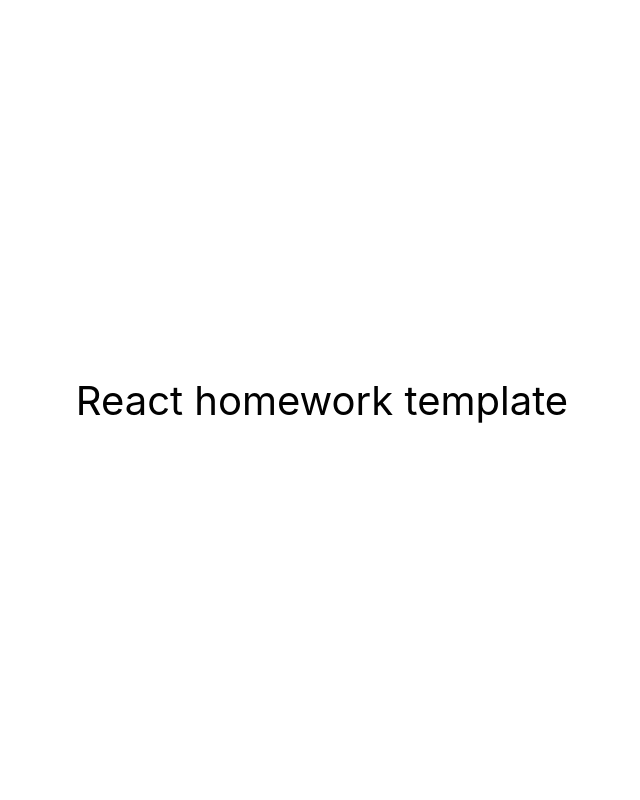
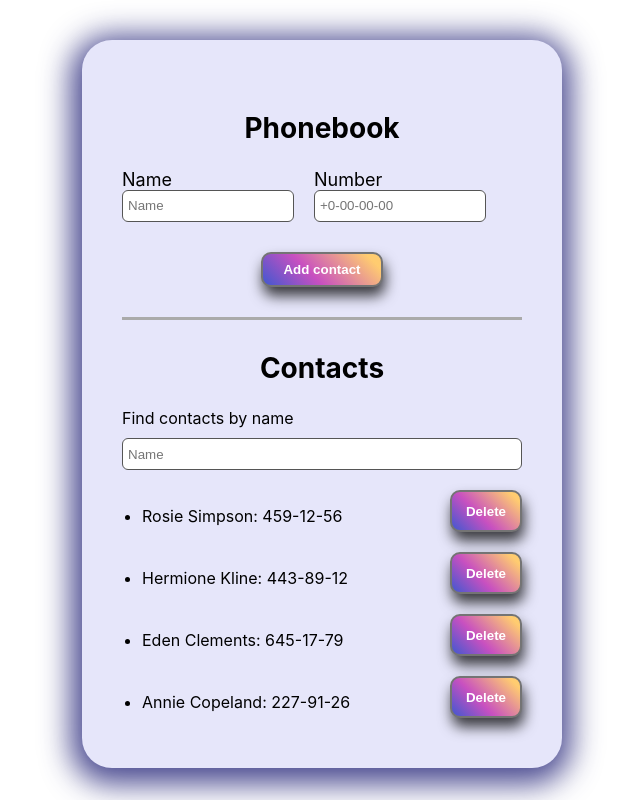
Before and after one commit to Tetiana892/goit-react-hw-04-phonebook, a React (Create React App) app: page / in a window 1280 px wide. Shown: the whole page, without its empty margins (318-958 px from the left). Built offline with nearby package versions, Linux system fonts and the light colour scheme.

Commit message:
summary files

```diff
--- a/src/components/App.jsx
+++ b/src/components/App.jsx
@@ -1,16 +1,104 @@
-export const App = () => {
-  return (
-    <div
-      style={{
-        height: '100vh',
-        display: 'flex',
-        justifyContent: 'center',
-        alignItems: 'center',
-        fontSize: 40,
-        color: '#010101'
-      }}
-    >
-      React homework template
-    </div>
-  );
-};
+import { Component } from 'react';
+import { nanoid } from 'nanoid';
+import { Container, Section, Title } from './App.styled';
+import ContactForm from './ContactForm/ContactForm';
+import ContactList from './ContactList/ContactList';
+import Filter from './Filter/Filter';
+
+class App extends Component {
+  state = {
+    contacts: [
+      { id: 'id-1', name: 'Rosie Simpson', number: '459-12-56' },
+      { id: 'id-2', name: 'Hermione Kline', number: '443-89-12' },
+      { id: 'id-3', name: 'Eden Clements', number: '645-17-79' },
+      { id: 'id-4', name: 'Annie Copeland', number: '227-91-26' },
+    ],
+    filter: '',
+    name: '',
+    number: '',
+  };
+
+  //Збереження в локал сторідж
+
+  componentDidUpdate( prevState) {
+    if (this.state.contacts !== prevState.contacts) {
+      localStorage.setItem('contactsLocalStorage', JSON.stringify(this.state.contacts));
+    }
+  }
+
+  componentDidMount() {
+    const contact = localStorage.getItem('contactsLocalStorage');
+    const parseContact = JSON.parse(contact);
+    if (parseContact) {
+      this.setState({ contacts: parseContact });
+    }
+  }
+
+
+  // Додає контакт у список
+
+  addContact = ({ name, number }) => {
+    const normalizedFind = name.toLowerCase();
+    const findName = this.state.contacts.find(
+      contact => contact.name.toLowerCase() === normalizedFind
+    );
+    if (findName) {
+      return alert(`${name} is already in contacts`);
+    }
+
+    const findNumber = this.state.contacts.find(
+      contact => contact.number === number
+    );
+    if (findNumber) {
+      return alert(`This phone number is already in use.`);
+    }
+
+    this.setState(({ contacts }) => ({
+      contacts: [{ name, number, id: nanoid() }, ...contacts],
+    }));
+  };
+
+  // видаляє контакт
+
+  deleteContact = contactId => {
+    this.setState(prev => ({
+      contacts: prev.contacts.filter(contact => contact.id !== contactId),
+    }));
+  };
+
+  handleFilter = e => {
+    this.setState({ filter: e.currentTarget.value });
+  };
+
+  // фільтрація по імені
+
+  filterList = () => {
+    const { filter, contacts } = this.state;
+    const normalValue = filter.toLowerCase().trim();
+    return contacts.filter(contact =>
+      contact.name.toLowerCase().includes(normalValue)
+    );
+  };
+
+  render() {
+    return (
+      <Container>
+        <Section title="Phonebook">
+          <Title>Phonebook</Title>
+          <ContactForm createUser={this.addContact} />
+        </Section>
+
+        <Section title="Contacts">
+          <Title>Contacts</Title>
+          <Filter value={this.filter} onChange={this.handleFilter} />
+          <ContactList
+            contacts={this.filterList()}
+            onDeleteContact={this.deleteContact}
+          />
+        </Section>
+      </Container>
+    );
+  }
+}
+
+export default App;
--- /dev/null
+++ b/src/components/App.styled.js
@@ -0,0 +1,26 @@
+import styled from '@emotion/styled';
+
+export const Container = styled.div`
+  width: 400px;
+  margin: 40px auto 0;
+  padding: 40px;
+
+  background-color: #e6e6fa;
+  box-shadow: -1px 6px 30px 10px rgba(29, 29, 116, 0.8);
+  -webkit-box-shadow: -1px 6px 30px 10px rgba(29, 29, 116, 0.8);
+  -moz-box-shadow: -1px 6px 30px 10px rgba(29, 29, 116, 0.8);
+  border-radius: 30px;
+`;
+
+export const Section = styled.section`
+  &:not(:last-child) {
+    margin-bottom: 15px;
+  }
+`;
+export const Title = styled.h2`
+  text-align: center;
+  margin-bottom: 15px;
+  font-size: 28px;
+  font-weight: bold;
+  line-height: 1.8;
+`;
--- /dev/null
+++ b/src/components/ContactForm/ContactForm.jsx
@@ -0,0 +1,87 @@
+import { useState } from 'react';
+import { nanoid } from 'nanoid';
+import PropTypes from 'prop-types';
+import {
+  FormContainer,
+  InputContainer,
+  LabelInput,
+  Input,
+  Button,
+} from './ContactForm.styled';
+
+function ContactForm() {
+  const [name, setName] = useState('');
+  const [number, setNumber] = useState('');
+
+  const nameInputId = nanoid();
+  const numberInputId = nanoid();
+
+  const handleInputChange = event => {
+    const { name, value } = event.currentTarget;
+    switch (name) {
+      case 'name':
+        setName(value);
+        break;
+      case 'number':
+        setNumber(value);
+        break;
+      default:
+        return;
+    }
+  };
+
+  const handleSubmit = event => {
+    event.preventDefault();
+    createUser({ name, number });
+    reset();
+  };
+
+  const reset = () => {
+    setName('');
+    setNumber('');
+  };
+
+  return (
+    <FormContainer onSubmit={handleSubmit}>
+      <InputContainer>
+        <LabelInput htmlFor={nameInputId}>
+          Name
+          <Input
+            type="text"
+            name="name"
+            pattern="^[a-zA-Zа-яА-Я]+(([' -][a-zA-Zа-яА-Я ])?[a-zA-Zа-яА-Я]*)*$"
+            title="Name may contain only letters, apostrophe, dash and spaces. For example Adrian, Jacob Mercer, Charles de Batz de Castelmore d'Artagnan"
+            required
+            value={name}
+            onChange={handleInputChange}
+            id={nameInputId}
+            placeholder="Name"
+          />
+        </LabelInput>
+
+        <LabelInput htmlFor={numberInputId}>
+          Number
+          <Input
+            type="tel"
+            name="number"
+            pattern="\+?\d{1,4}?[-.\s]?\(?\d{1,3}?\)?[-.\s]?\d{1,4}[-.\s]?\d{1,4}[-.\s]?\d{1,9}"
+            title="Phone number must be digits and can contain spaces, dashes, parentheses and can start with +"
+            required
+            value={number}
+            onChange={handleInputChange}
+            id={numberInputId}
+            placeholder="+0-00-00-00"
+          />
+        </LabelInput>
+      </InputContainer>
+
+      <Button type="submit">Add contact</Button>
+    </FormContainer>
+  );
+}
+
+ContactForm.propTypes = {
+  handleSubmit: PropTypes.func,
+};
+
+export default ContactForm;
--- /dev/null
+++ b/src/components/ContactForm/ContactForm.styled.js
@@ -0,0 +1,56 @@
+import styled from '@emotion/styled';
+
+export const FormContainer = styled.form`
+  padding-bottom: 30px;
+  border-bottom: 3px solid #aaa;
+`;
+
+export const InputContainer = styled.div`
+  display: flex;
+  justify-content: space-between;
+  margin-bottom: 15px;
+`;
+
+export const LabelInput = styled.label`
+  font-size: 18px;
+  font-weight: 20px;
+`;
+
+export const Input = styled.input`
+  width: 160px;
+  height: 20px;
+  padding: 5px;
+  border: 1px solid #555;
+  border-radius: 6px;
+`;
+
+export const Button = styled.button`
+  display: block;
+  padding: 8px 20px;
+  margin: 0 auto;
+  margin-top: 30px;
+
+  background-image: linear-gradient(
+    45deg,
+    #4158d0 0%,
+    #c850c0 40%,
+    #ffcc70 90%
+  );
+
+  border: 2px solid #747474;
+  border-radius: 10px;
+  font-weight: 700;
+  color: #ffffff;
+  cursor: pointer;
+  box-shadow: 2px 9px 14px 0px rgba(0, 0, 0, 0.75);
+  -webkit-box-shadow: 2px 9px 14px 0px rgba(0, 0, 0, 0.75);
+  -moz-box-shadow: 2px 9px 14px 0px rgba(0, 0, 0, 0.75);
+  transition: all 250ms cubic-bezier(0.4, 0, 0.2, 1);
+
+  &:hover,
+  &:focus {
+    color: #000;
+    background: #9370db;
+    box-shadow: 0px 2px 5px 0px rgba(0, 0, 0, 0.3);
+  }
+`;
--- /dev/null
+++ b/src/components/ContactItem/ContactItem.jsx
@@ -0,0 +1,26 @@
+import PropTypes from 'prop-types';
+import { Item, ItemContainer, Button } from './ContactItem.styled';
+
+const ContactItem = ({ name, number, id, onClick }) => {
+  return (
+    <Item key={id}>
+      <ItemContainer>
+        <p>
+          {name}: {number}
+        </p>
+        <Button type="button" onClick={() => onClick(id)}>
+          Delete
+        </Button>
+      </ItemContainer>
+    </Item>
+  );
+};
+
+ContactItem.propTypes = {
+  id: PropTypes.string.isRequired,
+  name: PropTypes.string.isRequired,
+  number: PropTypes.string.isRequired,
+  onClick: PropTypes.func.isRequired,
+};
+
+export default ContactItem;
--- /dev/null
+++ b/src/components/ContactItem/ContactItem.styled.js
@@ -0,0 +1,44 @@
+import styled from '@emotion/styled';
+
+export const Item = styled.li`
+  margin-bottom: 10px;
+  &:last-child {
+    margin-bottom: 0;
+  }
+`;
+export const ItemContainer = styled.div`
+  display: flex;
+  justify-content: space-between;
+`;
+
+export const Button = styled.button`
+  &:last-child {
+    margin-bottom: 10px;
+  }
+
+  display: block;
+  padding: 4px 14px;
+
+  background-image: linear-gradient(
+    45deg,
+    #4158d0 0%,
+    #c850c0 40%,
+    #ffcc70 90%
+  );
+  border: 2px solid #747474;
+  border-radius: 10px;
+  font-weight: 700;
+  color: #fff;
+  cursor: pointer;
+  box-shadow: 2px 9px 14px 0px rgba(0, 0, 0, 0.75);
+  -webkit-box-shadow: 2px 9px 14px 0px rgba(0, 0, 0, 0.75);
+  -moz-box-shadow: 2px 9px 14px 0px rgba(0, 0, 0, 0.75);
+  transition: all 250ms cubic-bezier(0.4, 0, 0.2, 1);
+
+  &:hover,
+  &:focus {
+    color: #000;
+    background: #9370db;
+    box-shadow: 0px 2px 5px 0px rgba(0, 0, 0, 0.3);
+  }
+`;
--- /dev/null
+++ b/src/components/ContactList/ContactList.jsx
@@ -0,0 +1,32 @@
+import ContactItem from 'components/ContactItem/ContactItem';
+import PropTypes from 'prop-types';
+import { List } from './ContactList.styled';
+
+const ContactList = ({ contacts, onDeleteContact }) => {
+  return (
+    <List>
+      {contacts.map(({ id, name, number }) => (
+        <ContactItem
+          key={id}
+          id={id}
+          name={name}
+          number={number}
+          onClick={onDeleteContact}
+        />
+      ))}
+    </List>
+  );
+};
+
+ContactList.propTypes = {
+  contacts: PropTypes.arrayOf(
+    PropTypes.shape({
+      id: PropTypes.string.isRequired,
+      name: PropTypes.string.isRequired,
+      number: PropTypes.string.isRequired,
+    })
+  ),
+  onDeleteContact: PropTypes.func.isRequired,
+};
+
+export default ContactList;
--- /dev/null
+++ b/src/components/ContactList/ContactList.styled.js
@@ -0,0 +1,6 @@
+import styled from '@emotion/styled';
+
+export const List = styled.ul`
+  margin: 20px 0 0;
+  padding-left: 20px;
+`;
--- /dev/null
+++ b/src/components/Filter/Filter.jsx
@@ -0,0 +1,24 @@
+import PropTypes from 'prop-types';
+import { FilterContainer, Input, Text } from './Filter.styled';
+
+const Filter = ({ value, onChange }) => {
+  return (
+    <FilterContainer>
+      <Text>Find contacts by name</Text>
+      <Input
+        type="text"
+        name="filter"
+        value={value}
+        onChange={onChange}
+        placeholder="Name"
+      />
+    </FilterContainer>
+  );
+};
+
+Filter.propTypes = {
+  value: PropTypes.string,
+  onChange: PropTypes.func.isRequired,
+};
+
+export default Filter;
--- /dev/null
+++ b/src/components/Filter/Filter.styled.js
@@ -0,0 +1,17 @@
+import styled from '@emotion/styled';
+
+export const FilterContainer = styled.div`
+  width: 388px;
+`;
+
+export const Input = styled.input`
+  width: 100%;
+  height: 20px;
+  padding: 5px;
+  border: 1px solid #555;
+  border-radius: 6px;
+`;
+
+export const Text = styled.p`
+  margin: 0 0 10px;
+`;
--- a/src/index.js
+++ b/src/index.js
@@ -1,6 +1,6 @@
 import React from 'react';
 import ReactDOM from 'react-dom/client';
-import { App } from 'components/App';
+import App from 'components/App';
 import './index.css';
 
 ReactDOM.createRoot(document.getElementById('root')).render(
```
Also changed, not shown: package.json (+5 -2 lines), 1 other file (tests, documents, lock files or other folders).
